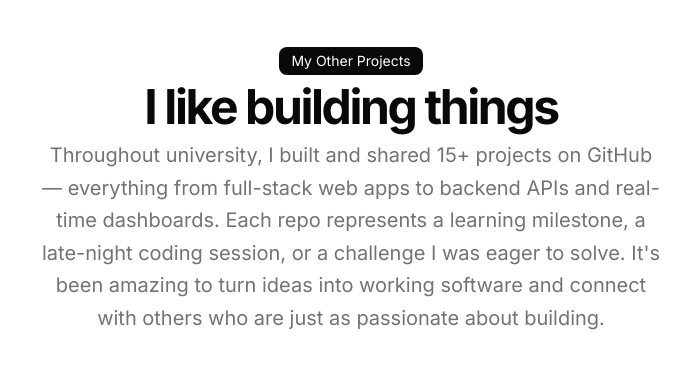
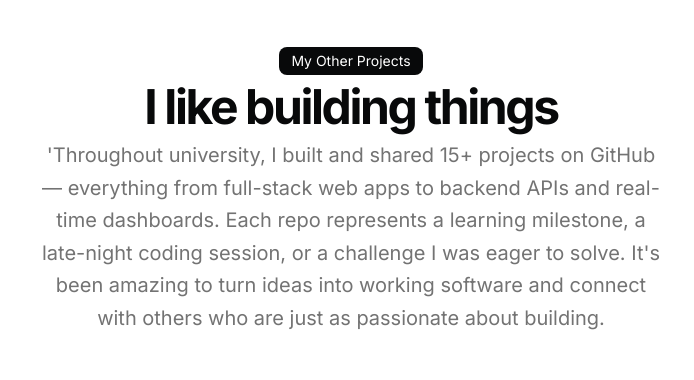
Before and after one commit to nileshakmeemana/My-Portfolio-Website, a Next.js app: page / in a window 1280 px wide. Shown: the part 2140-2520 px from the top of the page, without its empty margins (289-983 px from the left). Built offline with nearby package versions, Linux system fonts and the light colour scheme.

Commit message:
Update page.tsx

```diff
--- a/src/app/page.tsx
+++ b/src/app/page.tsx
@@ -164,7 +164,7 @@ export default function Page() {
                   I like building things
                 </h2>
                 <p className="text-muted-foreground md:text-xl/relaxed lg:text-base/relaxed xl:text-xl/relaxed">
-                  Throughout university, I built and shared 15+ projects on
+                  &#39;Throughout university, I built and shared 15+ projects on
                   GitHub — everything from full-stack web apps to backend APIs
                   and real-time dashboards. Each repo represents a learning
                   milestone, a late-night coding session, or a challenge I was
```
